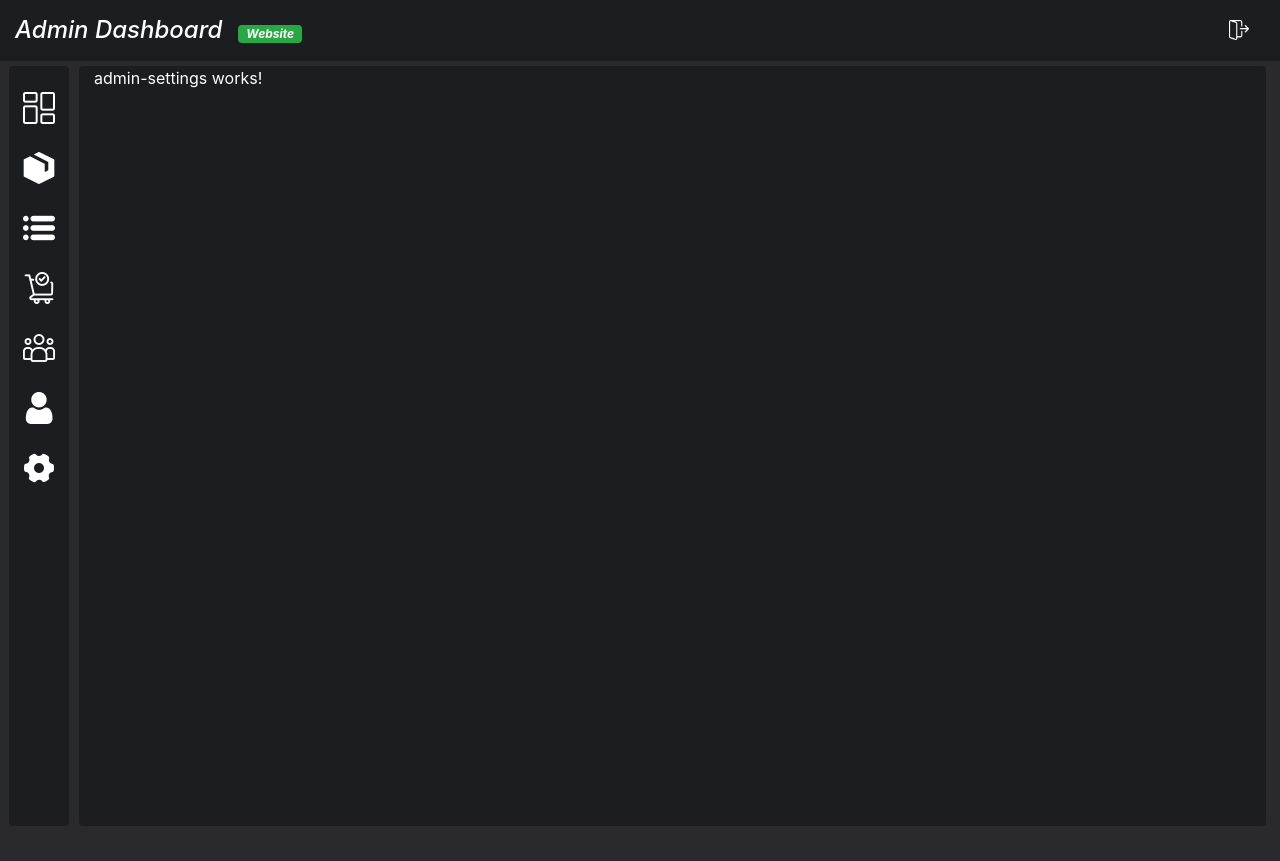
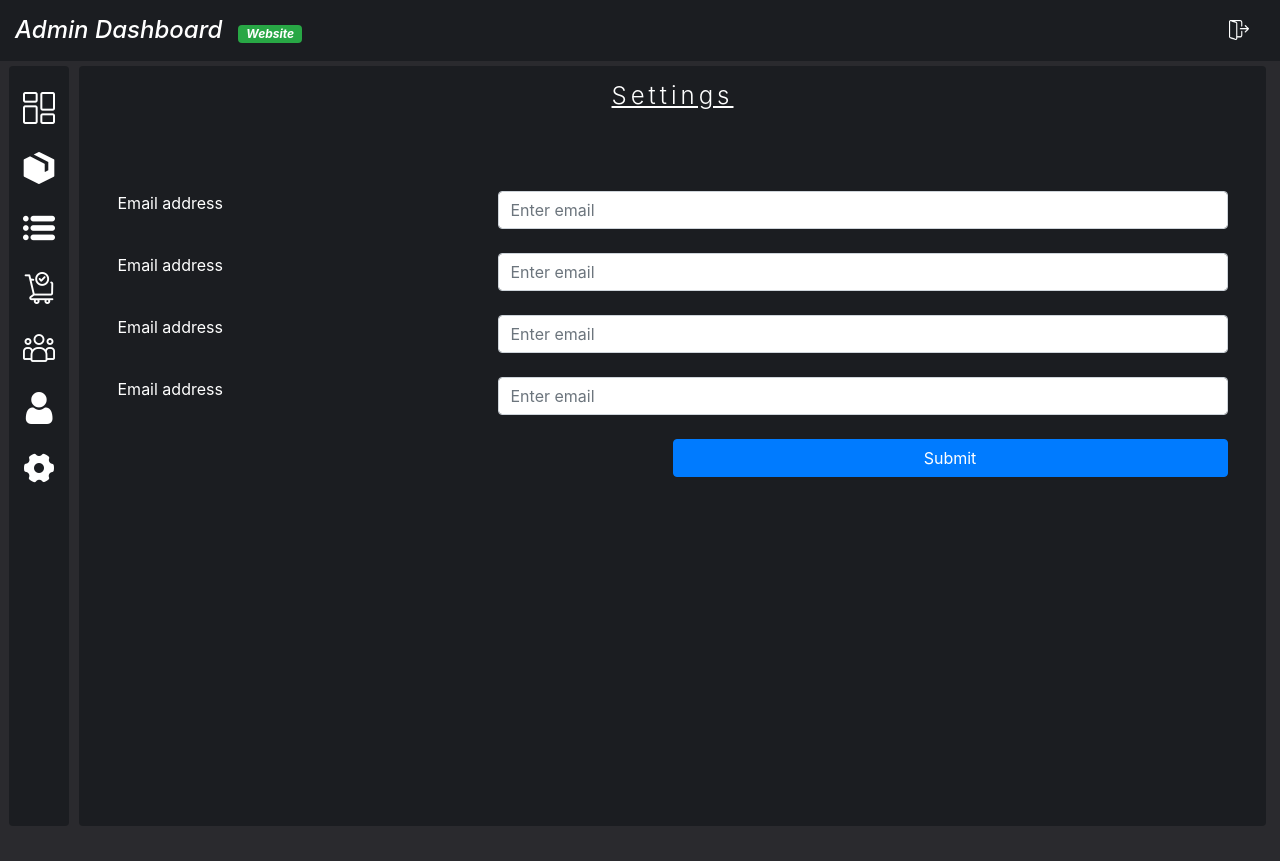
Before and after one commit to Project-g3/E_commerce, an Angular app in the folder Camerent-Front/: page /settings in a window 1280 px wide. Built offline with nearby package versions, Linux system fonts and the light colour scheme.

Commit message:
edited setting page

```diff
--- a/Camerent-Front/src/app/Components/admin-page/admin-orders/admin-orders.component.html
+++ b/Camerent-Front/src/app/Components/admin-page/admin-orders/admin-orders.component.html
@@ -47,7 +47,7 @@
 
 
 <div class="container">
-    <table class="table table-striped table-dark">
+    <table class="table table-dark">
         <thead>
           <tr>
             <th scope="col">#</th>
--- a/Camerent-Front/src/app/Components/admin-page/admin-settings/admin-settings.component.html
+++ b/Camerent-Front/src/app/Components/admin-page/admin-settings/admin-settings.component.html
@@ -1 +1,65 @@
-<p>admin-settings works!</p>
+<div class="container">
+    <!--Heading  -->
+    <div class="row mt-3">
+        <div class="col">
+            <h5 class="headings text-center"><u>Settings</u></h5>
+        </div>
+    </div>
+
+    <!-- admin settings -->
+    <div class="row">
+        <div class="col-12 my-5">
+            <form>
+                <div class="form-group">
+                    <div class="row my-4">
+                        <div class="col-lg-4">
+                            <label for="exampleInputEmail1">Email address</label>
+                        </div>
+                        <div class="col-lg-8">
+                            <input type="email" class="form-control" id="exampleInputEmail1" aria-describedby="emailHelp"placeholder="Enter email">
+                        </div>
+                    </div>
+                    <div class="row my-4">
+                        <div class="col-lg-4">
+                            <label for="exampleInputEmail1">Email address</label>
+                        </div>
+                        <div class="col-lg-8">
+                            <input type="email" class="form-control" id="exampleInputEmail1" aria-describedby="emailHelp"placeholder="Enter email">
+                        </div>
+                    </div>
+                    <div class="row my-4">
+                        <div class="col-lg-4">
+                            <label for="exampleInputEmail1">Email address</label>
+                        </div>
+                        <div class="col-lg-8">
+                            <input type="email" class="form-control" id="exampleInputEmail1" aria-describedby="emailHelp"placeholder="Enter email">
+                        </div>
+                    </div>
+                    <div class="row my-4">
+                        <div class="col-lg-4">
+                            <label for="exampleInputEmail1">Email address</label>
+                        </div>
+                        <div class="col-lg-8">
+                            <input type="email" class="form-control" id="exampleInputEmail1" aria-describedby="emailHelp"placeholder="Enter email">
+                        </div>
+                    </div>
+                    <div class="row">
+                        <div class="col">
+                            <button type="submit" class="btn btn-primary float-right w-50">Submit</button>
+                        </div>
+                    </div>
+
+
+
+
+                </div>
+
+
+
+
+            </form>
+        </div>
+
+    </div>
+
+</div>
--- a/Camerent-Front/src/styles.css
+++ b/Camerent-Front/src/styles.css
@@ -1,5 +1,5 @@
 /* You can add global styles to this file, and also import other style files */
-p,h1,h2,h3,h4,h5,h6{
+p,h1,h2,h3,h4,h5,h6,label{
     color:white;
 }
 
```
